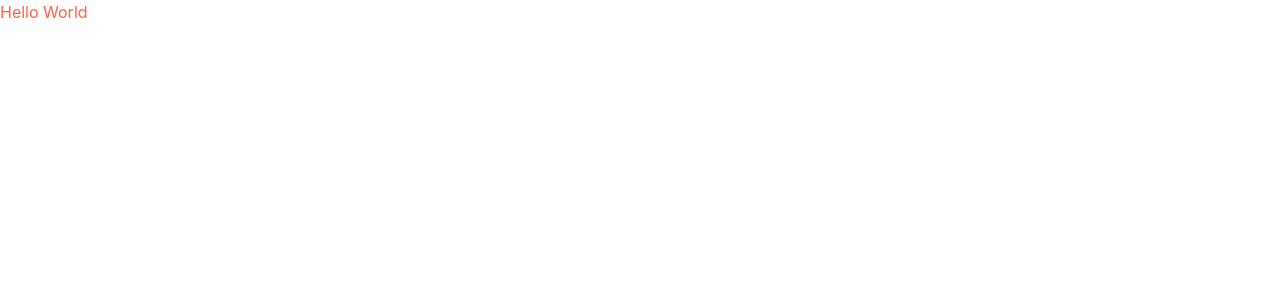
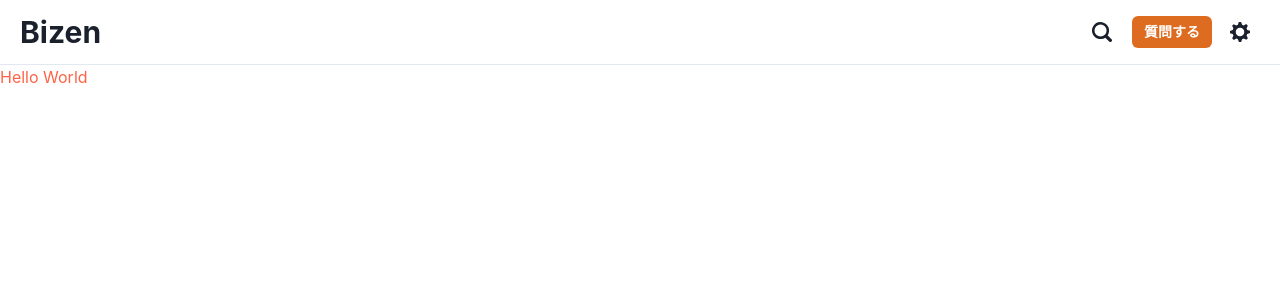
Before and after one commit to namaba/bizen, a Next.js app: page / in a window 1280 px wide. Shown: the top 300 px of the page. Built offline with nearby package versions, Linux system fonts and the light colour scheme.

Commit message:
feat: ヘッダー叩き台作成

```diff
--- /dev/null
+++ b/src/components/Header.tsx
@@ -0,0 +1,61 @@
+import { ChevronDownIcon, Search2Icon, SettingsIcon } from '@chakra-ui/icons'
+import {
+  Box,
+  Text,
+  Flex,
+  Stack,
+  Button,
+  useColorModeValue,
+  useBreakpointValue,
+  HStack,
+  Heading,
+  Menu,
+  MenuButton,
+  MenuList,
+  MenuItem,
+  IconButton,
+} from '@chakra-ui/react'
+import React, { FC } from 'react'
+
+const MenuBtn = () => {
+  return (
+    <Menu>
+      <MenuButton
+        as={IconButton}
+        aria-label="Options"
+        icon={<SettingsIcon w={5} h={5} />}
+        bg={'white'}
+      />
+
+      <MenuList>
+        <MenuItem>Download</MenuItem>
+        <MenuItem>Create a Copy</MenuItem>
+        <MenuItem>Mark as Draft</MenuItem>
+        <MenuItem>Delete</MenuItem>
+        <MenuItem>Attend a Workshop</MenuItem>
+      </MenuList>
+    </Menu>
+  )
+}
+
+export const Header = () => {
+  return (
+    <HStack
+      justify="space-between"
+      px={{ base: 3, md: 5 }}
+      py={3}
+      borderBottom={1}
+      borderStyle={'solid'}
+      borderColor={'gray.200'}
+    >
+      <Heading size="lg">Bizen</Heading>
+      <HStack>
+        <Search2Icon w={5} h={5} mr={3} />
+        <Button colorScheme="orange" size="sm">
+          質問する
+        </Button>
+        <MenuBtn />
+      </HStack>
+    </HStack>
+  )
+}
--- a/src/pages/index.tsx
+++ b/src/pages/index.tsx
@@ -1,10 +1,14 @@
 import React from 'react'
 import { Box, chakra } from '@chakra-ui/react'
+import { Header } from 'src/components/Header'
 
 export default function Home() {
   return (
-    <Box>
-      <chakra.h1 color="tomato">Hello World</chakra.h1>
-    </Box>
+    <>
+      <Header />
+      <Box>
+        <chakra.h1 color="tomato">Hello World</chakra.h1>
+      </Box>
+    </>
   )
 }
```
